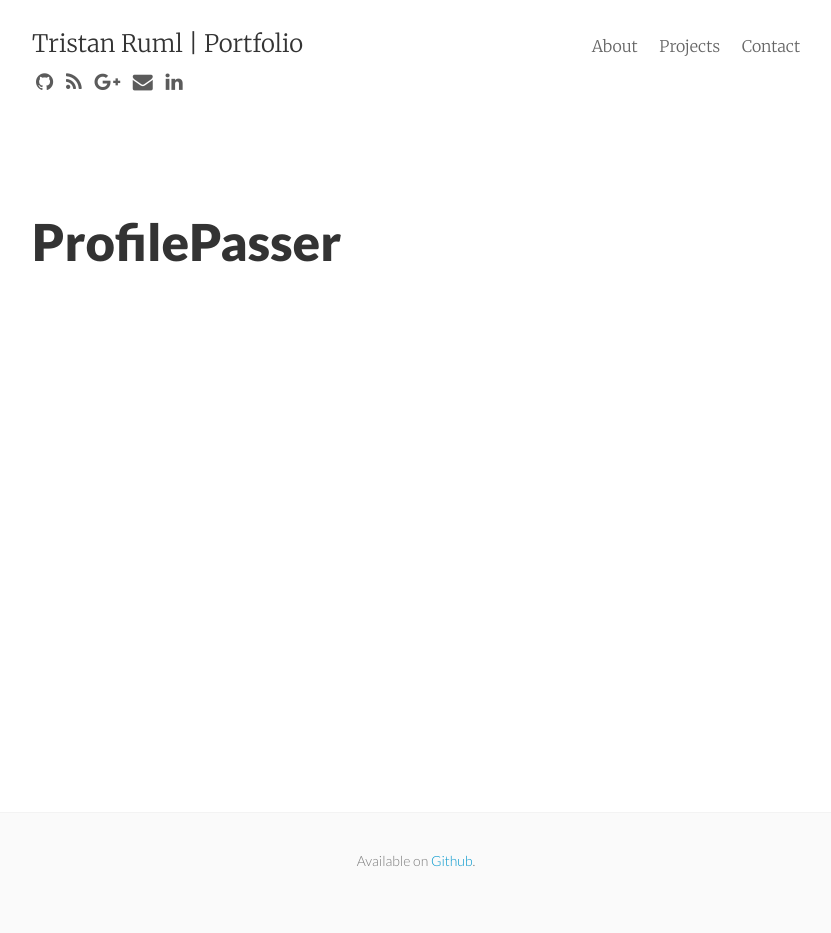
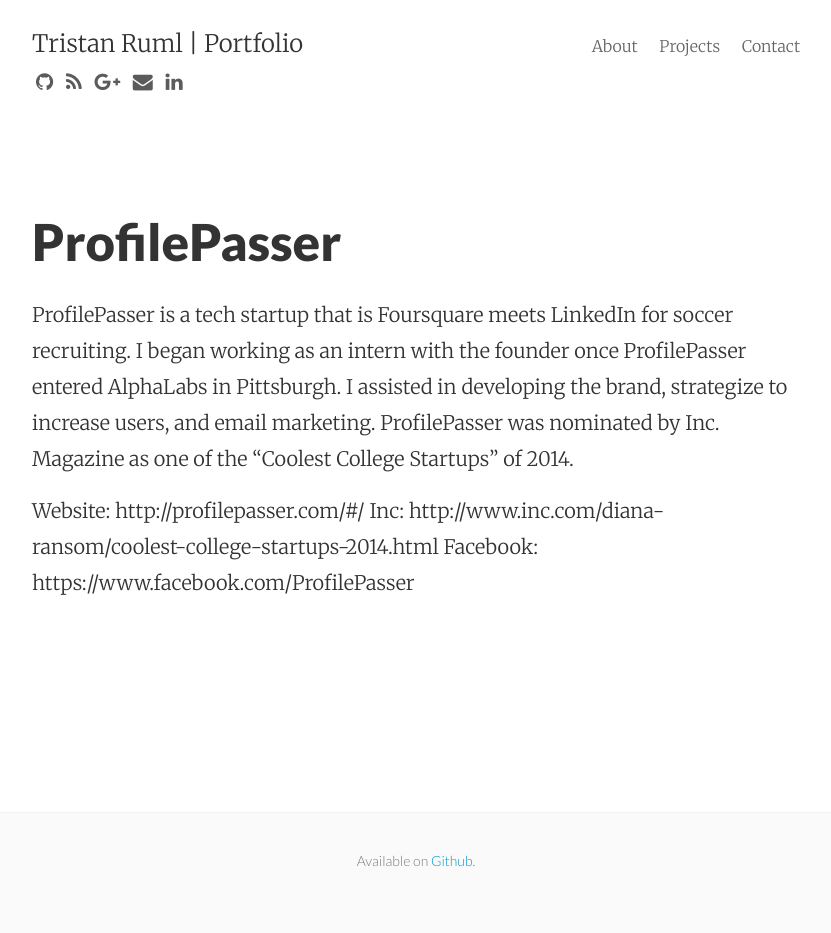
Before and after one commit to tkruml/tkruml.github.io, a Jekyll site: the page built from profilepasser.md, in a window 1280 px wide. Shown: the whole page, without its empty margins (224-1055 px from the left). Built offline with Jekyll 4.4.1, drawn with Linux system fonts in a browser that asks for light colours; nearby versions of some CDN libraries.

Commit message:
Update profilepasser.md

```diff
--- a/profilepasser.md
+++ b/profilepasser.md
@@ -3,3 +3,9 @@ layout: page
 title: ProfilePasser
 permalink: /profilepasser/
 ---
+
+ProfilePasser is a tech startup that is Foursquare meets LinkedIn for soccer recruiting. I began working as an intern with the founder once ProfilePasser entered AlphaLabs in Pittsburgh. I assisted in developing the brand, strategize to increase users, and email marketing. ProfilePasser was nominated by Inc. Magazine as one of the "Coolest College Startups" of 2014.
+
+Website: http://profilepasser.com/#/
+Inc: http://www.inc.com/diana-ransom/coolest-college-startups-2014.html
+Facebook: https://www.facebook.com/ProfilePasser
```
